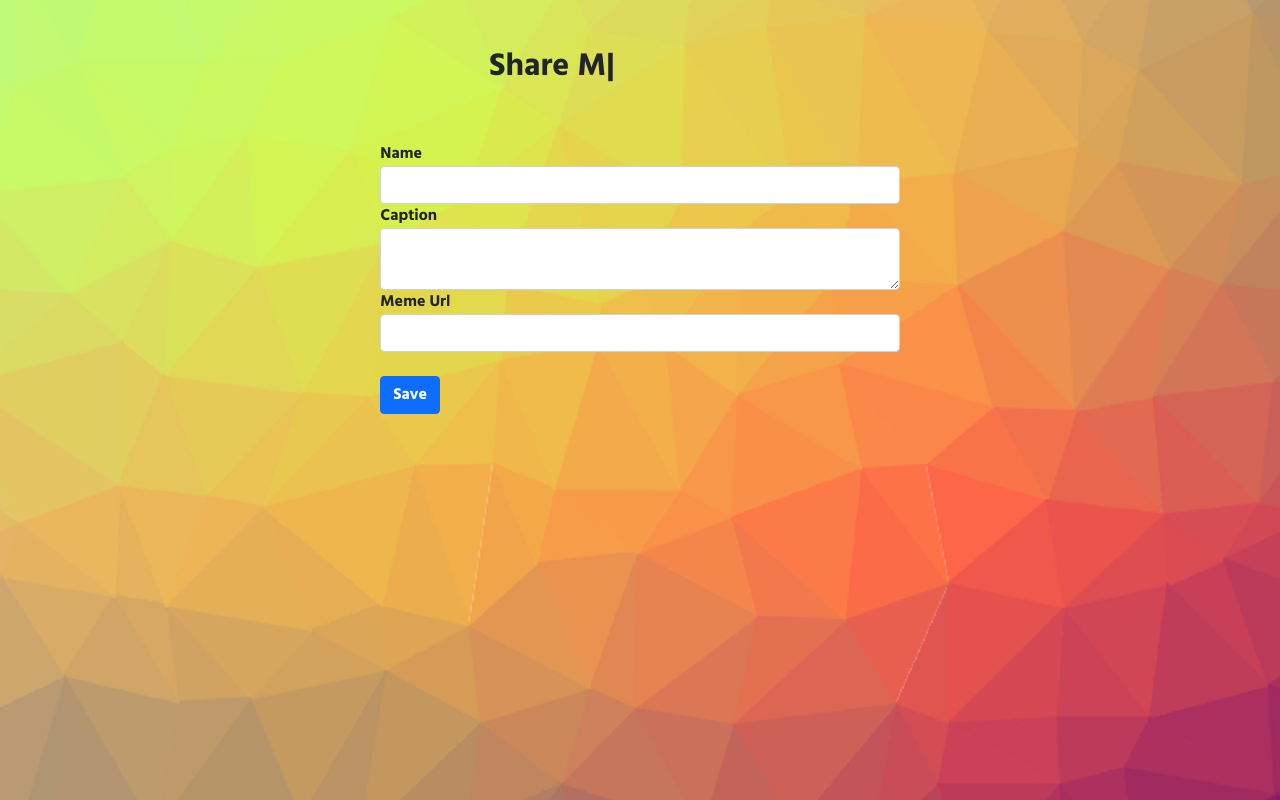
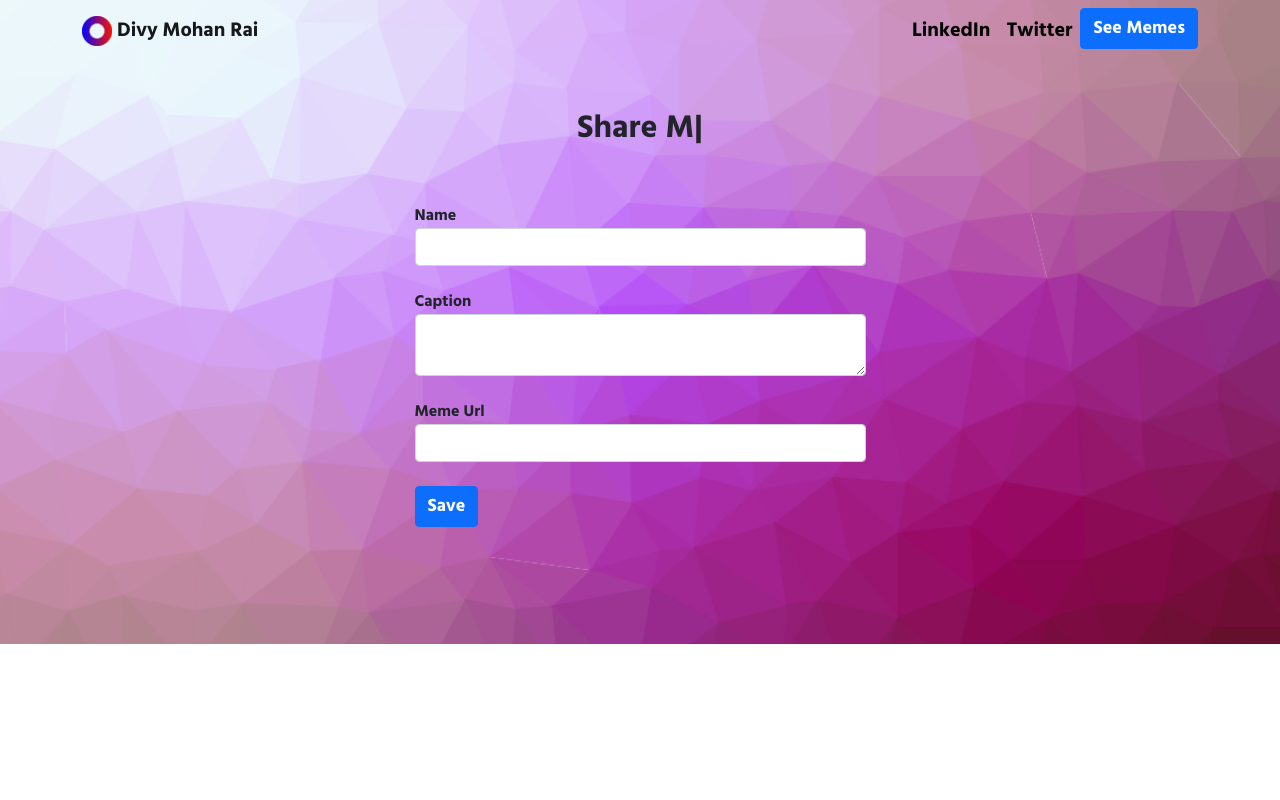
Before and after one commit to divy-14/Xmeme, a Django app: page / in a window 1280 px wide. Run offline with Django 3.2, Linux system fonts and the light colour scheme.

Commit message:
added navbar

```diff
--- a/postmeme/static/postmeme/style.css
+++ b/postmeme/static/postmeme/style.css
@@ -1,4 +1,20 @@
 body{
-    background-image: url('cool_background.png');
+    background-image: url('persian.png');
     font-family: 'Hind', sans-serif;
+    background-size: cover;
+    background-repeat: no-repeat;
 }
+
+.navbar-nav .nav-link {
+    color: rgba(0,0,0,1) !important;
+}
+
+.navbar-nav .nav-link:hover {
+    color: rgba(0,0,0,.5) !important;
+}
+.nav-link{
+    font-size: 20px !important;
+}
+.btn{
+    font-size: 18px !important;
+}
--- a/postmeme/templates/postmeme/base.html
+++ b/postmeme/templates/postmeme/base.html
@@ -10,6 +10,7 @@
     <link rel="preconnect" href="https://fonts.gstatic.com">
     <link rel="preconnect" href="https://fonts.gstatic.com">
     <link rel="preconnect" href="https://fonts.gstatic.com">
+    <link rel="icon" type="image/png" href="{% static "seememe/Logo.png" %}">
     <link href="https://fonts.googleapis.com/css2?family=Hind:wght@700&display=swap" rel="stylesheet">
     <link href="https://cdn.jsdelivr.net/npm/bootstrap@5.0.0-beta1/dist/css/bootstrap.min.css" rel="stylesheet" integrity="sha384-giJF6kkoqNQ00vy+HMDP7azOuL0xtbfIcaT9wjKHr8RbDVddVHyTfAAsrekwKmP1" crossorigin="anonymous">
     <link rel="stylesheet" href="{% static 'postmeme/style.css' %}">
@@ -18,7 +19,34 @@
   </head>
   <body>
 
-    {% block content %}{% endblock %}
+    <nav id="topNav" class="navbar navbar-expand-lg navbar-light">
+      <div class="container">
+        <a class="navbar-brand" href="{% url 'postmeme-home' %}">
+          <img src="{% static "seememe/Logo.png" %}" width="30" height="30" class="d-inline-block align-top" alt="Divy's Logo">
+          <span>Divy Mohan Rai</span>
+        </a>
+        <button class="navbar-toggler" type="button" data-toggle="collapse" data-target="#navbarNav" aria-controls="navbarNav" aria-expanded="false" aria-label="Toggle navigation">
+          <span class="navbar-toggler-icon"></span>
+        </button>
+        <div class="collapse navbar-collapse text-center" id="navbarNav">
+          <ul class="navbar-nav ms-auto">
+            <li class="nav-item">
+              <a class="nav-link" href="https://www.linkedin.com/in/divymohan/" target="_blank">LinkedIn</a>
+            </li>
+            <li class="nav-item">
+              <a class="nav-link" href="https://twitter.com/H3LL_codes" target="_blank">Twitter</a>
+            </li>
+            <li>
+              <a role="button" href="{% url 'seememe-home' %}" class="btn btn-primary">See Memes</a>
+            </li>
+          </ul>
+        </div>
+      </div>
+    </nav>
+
+    <div class="container">
+      {% block content %}{% endblock %}
+    </div>
     <!-- Optional JavaScript; choose one of the two! -->
 
     <!-- Option 1: Bootstrap Bundle with Popper -->
--- a/postmeme/templates/postmeme/home.html
+++ b/postmeme/templates/postmeme/home.html
@@ -1,9 +1,9 @@
 {% extends 'postmeme/base.html' %}
 {% block content %}
   <div class="row justify-content-center mt-5">
-    <div class="col-md-3">
+
         <div id="typing">
-            <h2 class="newtext"><span class="write"> Share </span><span id="typed"></span> </h2>
+            <h2 align="center" class="newtext"><span class="write"> Share </span><span id="typed"></span> </h2>
             </div>
             <script src="https://cdn.jsdelivr.net/npm/typed.js@2.0.11"></script>
             <script>
@@ -15,7 +15,7 @@
             });
             </script>
         </div>
-    </div>
+
     <div class="row justify-content-center mt-5">
     <div class="col-md-5">
         <form method="POST">
@@ -24,10 +24,12 @@
                 <label for="name">Name</label>
                 <input type="text" name="name" class="form-control" id="name" required>
             </div>
+            <br>
             <div class="form-group">
                 <label for="caption">Caption</label>
                 <textarea name="caption" class="form-control" id="caption" required></textarea>
             </div>
+            <br>
             <div class="form-group">
                 <label for="url">Meme Url</label>
                 <input type="text" name="url" class="form-control" id="url" required>
--- a/seememe/urls.py
+++ b/seememe/urls.py
@@ -18,5 +18,5 @@
 from . import views
 
 urlpatterns = [
-    path('', views.home, name="seememes-home"),
+    path('', views.home, name="seememe-home"),
 ]
```
Also changed, not shown: seememe/static/seememe/style.css (+21 -1 lines), seememe/templates/seememe/base.html (+40 -1 lines), seememe/templates/seememe/home.html (+19 -3 lines), db.sqlite3, postmeme/static/postmeme/ember.png (added), postmeme/static/postmeme/persian.png (added), seememe/static/seememe/Logo.png (added).
